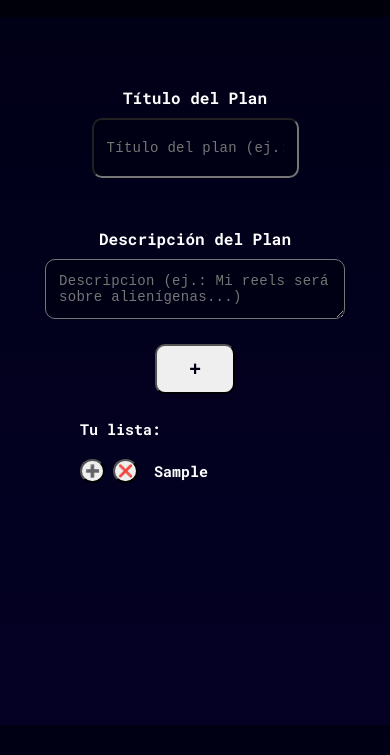
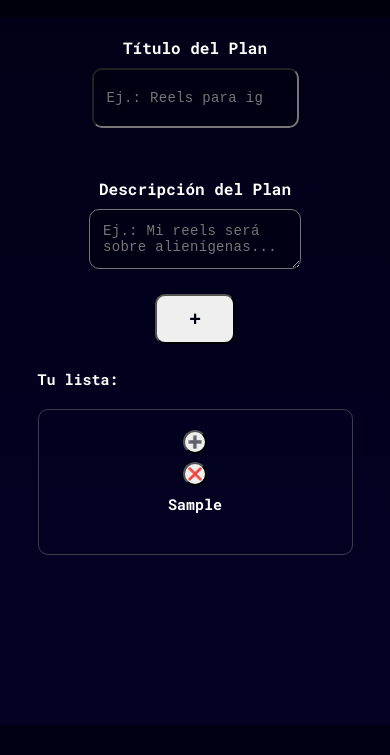
Before and after one commit to GGabi40/BigPlan, a plain HTML site: page index.html in a window 390 px wide. Both pictures are taken after typing "Sample", "Sample" into the empty fields and a click on the button "Enviar". Shown: the part 119-874 px from the top of the page. Drawn offline with Linux system fonts and the light colour scheme.

Commit message:
updating project

```diff
--- a/index.html
+++ b/index.html
@@ -14,17 +14,16 @@
     </header>
     <main>
         <form id="formulario" autocomplete="off">
-
             <section class="for-inputs">
                 <!-- Título de ideas -->
                 <div id="div-title">
                     <label for="input-idea" id="label-input">Título del Plan</label>
-                    <input type="text" name="input-idea" id="input-idea" placeholder="Título del plan (ej.: Reels para ig)" title="Escribí algo corto y conciso acerca de tu idea">
+                    <input type="text" name="input-idea" id="input-idea" placeholder="Ej.: Reels para ig" title="Escribí algo corto y conciso acerca de tu idea">
                 </div>
                 <!-- Descripcion de ideas -->
                 <div id="div-description">
                     <label for="idea-description" id="label-description">Descripción del Plan</label>
-                    <textarea id="idea-description" placeholder="Descripcion (ej.: Mi reels será sobre alienígenas...)" rows="2" cols="20" title="Acá podés describir mejor tu idea!"></textarea>
+                    <textarea id="idea-description" placeholder="Ej.: Mi reels será sobre alienígenas..." rows="2" cols="20" title="Acá podés describir mejor tu idea!"></textarea>
                 </div>
 
             </section>
@@ -32,7 +31,27 @@
             <button type="submit" id="submit" title="Enviar">+</button>
         </form>
 
-        <!-- Sector de las ideas -->
+        <div class="para-mobile">
+            <!-- <button id="btn-modal" onclick="openModal()">Adicionar Idea</button> -->
+
+            <!-- TODO: MODAL para MOBILES -->
+            <!-- <dialog class="modal">
+                <h2 class="modal__title">¡Vamos a realizarla!</h2>
+                <div id="div-title">
+                    <label for="input-idea" id="label-input">Título del Plan</label>
+                    <input type="text" name="input-idea" id="input-idea" placeholder="Título del plan (ej.: Reels para ig)" title="Escribí algo corto y conciso acerca de tu idea">
+                </div>
+
+                <div id="div-description">
+                    <label for="idea-description" id="label-description">Descripción del Plan</label>
+                    <textarea id="idea-description" placeholder="Descripcion (ej.: Mi reels será sobre alienígenas...)" rows="2" cols="20" title="Acá podés describir mejor tu idea!"></textarea>
+                </div>
+
+                <button type="submit" id="submit" title="Enviar">+</button>
+                <button class="btn-close" onclick="closeModal()">Close</button>
+            </dialog> -->
+        </div>
+
         <section class="contains-ideas">
             <p>Tu lista:</p>
             <ul class="listas-de-ideas">
@@ -41,6 +60,7 @@
         </section>
     </main>
 
+    <script src="./modal.js"></script>
     <script src="./main.js"></script>
 </body>
 </html>
--- /dev/null
+++ b/modal.js
@@ -0,0 +1,9 @@
+const modal = document.querySelector(".modal");
+
+const closeModal = () => {
+  modal.close();
+};
+
+const openModal = () => {
+  modal.showModal();
+};
--- a/styles.css
+++ b/styles.css
@@ -19,7 +19,7 @@ html {
 }
 
 body {
-    height: 100vh;
+    min-height: 100vh;
     max-width: 100vw;
 
     background: linear-gradient(to bottom, var(--background-secundary), var(--background-primary));
@@ -98,7 +98,8 @@ main {
 }
 
 #idea-description {
-    min-width: 300px;
+    min-width: 200px;
+    min-height: 60px;
 }
 
 #input-idea:hover, #idea-description:hover {
@@ -226,13 +227,6 @@ main {
     border-radius: 6px;
 }
 
-@media (max-width: 620px) {
-    .checkboxes-form {
-        gap: 5px;
-        justify-content: center;
-    }
-}
-
 #task-check:hover {
     cursor: pointer;
     background-color: rgba(150, 150, 212, 0.822);
@@ -254,3 +248,40 @@ main {
 
     padding: 6px;
 }
+
+
+/* MEDIA QUERY */
+
+@media (max-width: 620px) {
+    .checkboxes-form {
+        gap: 5px;
+        justify-content: center;
+    }
+}
+
+@media (max-width: 440px) {
+    main {
+        overflow: hidden;
+        margin-top: 0;
+    }
+
+    .contains-ideas {
+        margin: 25px 5%;
+    }
+
+    .lista-de-idea {
+        border: solid 0.5px rgba(128, 128, 128, 0.457);
+        border-radius: 10px;
+        padding: 2rem;
+        width: 100%;
+        flex-direction: column;
+        margin-bottom: 10px;
+    }
+
+    /* TODO: agg div en buttons */
+
+    #idea-description {
+        max-width: 300px;
+    }
+
+}
```
Also changed, not shown: script.js (added, +15 -0 lines).
